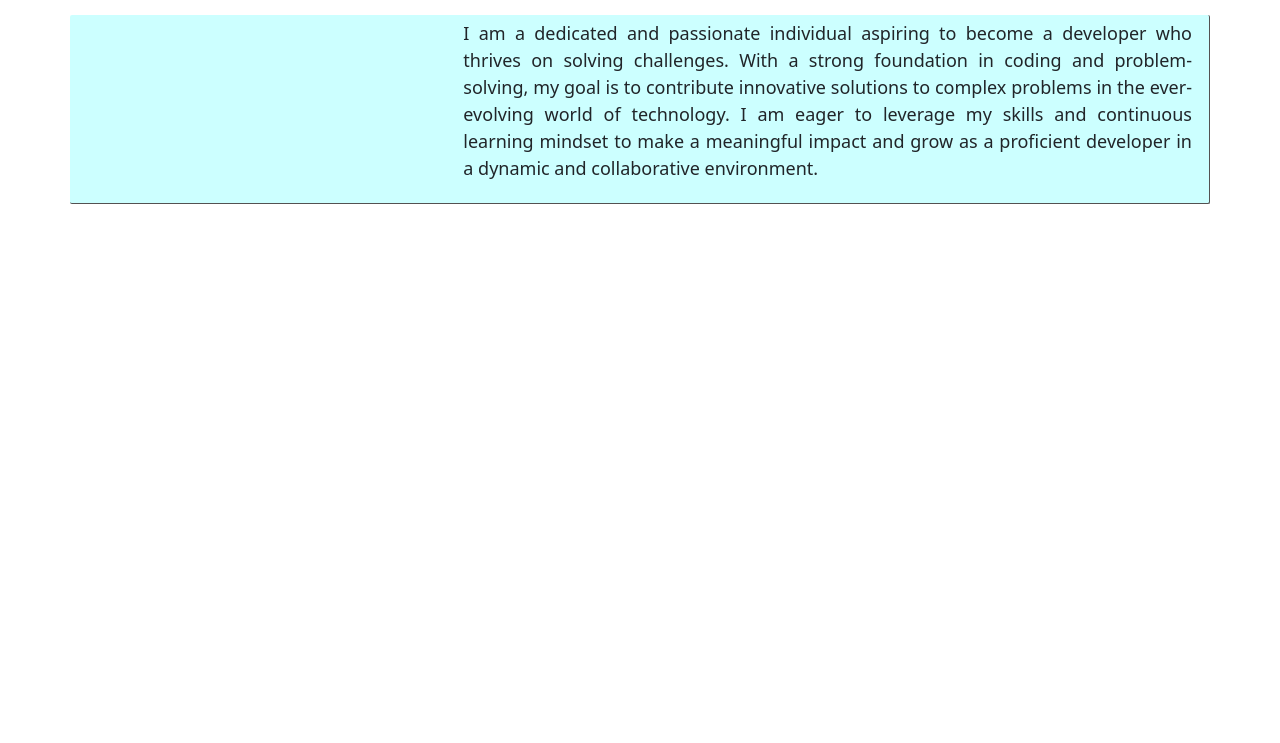
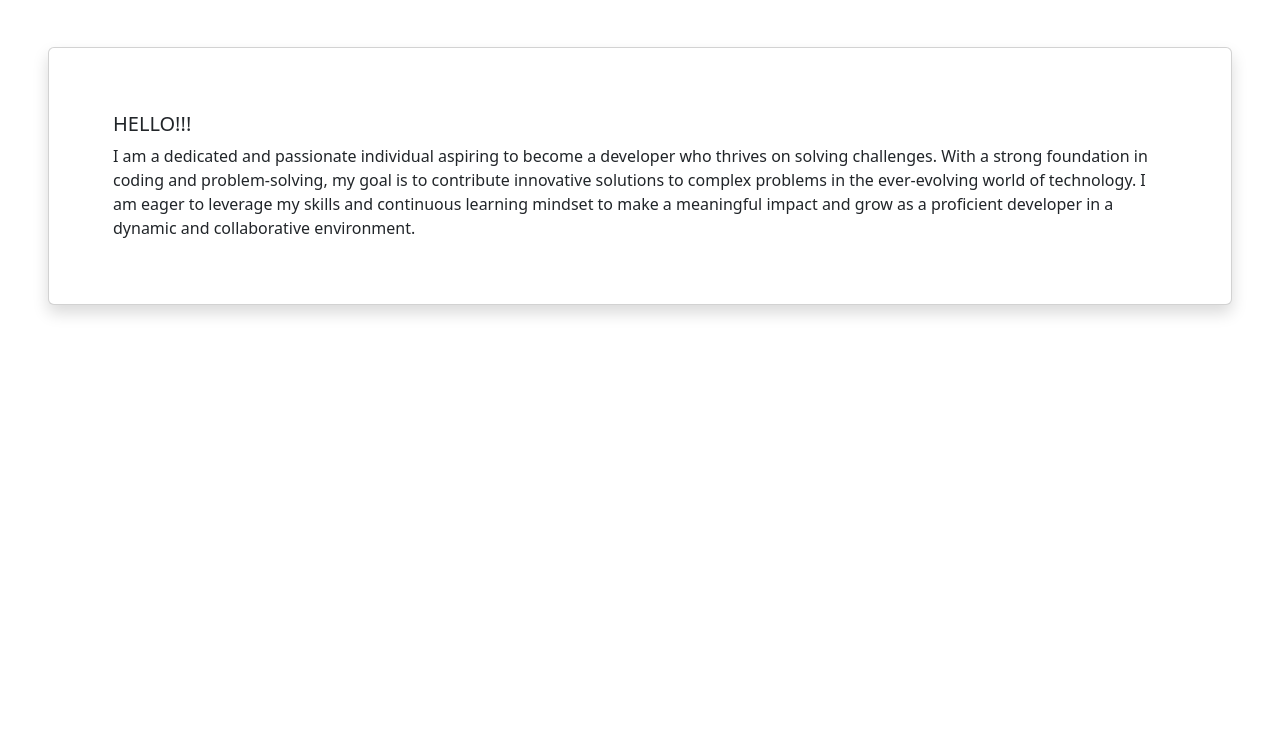
Before and after one commit to kranthi21/Profile, a website: page index.html in a window 1280 px wide. Shown: the part 57-800 px from the top of the page. Drawn offline with nearby package versions, Linux system fonts and the light colour scheme.

Commit message:
index nav left

```diff
--- a/index.html
+++ b/index.html
@@ -14,10 +14,10 @@
             .about{
                 height: 20rem;
                 padding: 2px;
-                background-color: rgb(0, 255, 255,0.2);
+                /* background-color: rgb(0, 255, 255,0.2); */
                 border-bottom: 1px solid #535151;
                 border-right: 1px solid #535151;
-                border-radius: 2px;
+                border-radius: 4px;
                 height: fit-content;
                 width: fit-content;
                 padding: 5px;
@@ -44,12 +44,12 @@
         <header>
             <nav class="navbar navbar-expand-lg bg-body-tertiary">
                 <div class="container-fluid">
-                  <a class="navbar-brand" href="#">Kranthi Kiran Akumarthi</a>
+                  <a class="navbar-brand" href="index.html">Kranthi Kiran Akumarthi</a>
                   <button class="navbar-toggler" type="button" data-bs-toggle="collapse" data-bs-target="#navbarNav" aria-controls="navbarNav" aria-expanded="false" aria-label="Toggle navigation">
                     <span class="navbar-toggler-icon"></span>
                   </button>
 
-                  <div class="collapse navbar-collapse" id="navbarNav">
+                  <div class="collapse navbar-collapse justify-content-end" id="navbarNav">
                     <ul class="navbar-nav">
                       <li class="nav-item">
                         <a class="nav-link active" aria-current="page" href="#">About</a>
@@ -58,10 +58,10 @@
                         <a class="nav-link" href="projects.html">Projects</a>
                       </li>
                       <li class="nav-item">
-                        <a class="nav-link" href="#">Skills</a>
+                        <a class="nav-link" href="skills.html">Skills</a>
                       </li>
                       <li class="nav-item">
-                        <a class="nav-link" href = "#">Education</a>
+                        <a class="nav-link" href = "achivements.html">Education</a>
                       </li>
                     </ul>
                   </div>
@@ -72,17 +72,18 @@
         <section class="buffer">
         </section>
 
-        <section id = "aboutme">
-            <div class="container text-center mt-3">
-                <div class="row about ">
-                  <div class="col-md-4 col-12 text-center">
-                    <!-- <img src="imresizer-1693062986638.jpg" alt="profile" width = "220px" height="290px" > -->
-                  </div>
-                  <div class="col-md-8 col-12">
-                    <p style="text-align: justify; font-size: large;">I am a dedicated and passionate individual aspiring to become a developer who thrives on solving challenges. With a strong foundation in coding and problem-solving, my goal is to contribute innovative solutions to complex problems in the ever-evolving world of technology. I am eager to leverage my skills and continuous learning mindset to make a meaningful impact and grow as a proficient developer in a dynamic and collaborative environment.</p>
-                  </div>
-                </div>
+        <section id = "aboutme ">
+
+          <div class="card shadow p-5 m-5" style="width: auto;">
+            <!-- <img src="..." class="card-img-top" alt="..."> -->
+            <div class="card-body">
+              <h5 class="card-title">HELLO!!!</h5>
+              <p class="card-text">I am a dedicated and passionate individual aspiring to become a developer who thrives on solving challenges.
+                With a strong foundation in coding and problem-solving, my goal is to contribute innovative solutions to complex problems in
+                the ever-evolving world of technology. I am eager to leverage my skills and continuous learning mindset to
+                make a meaningful impact and grow as a proficient developer in a dynamic and collaborative environment.</p>
             </div>
+          </div>
 
         </section>
 
```
Also changed, not shown: achivements.html (+2 -2 lines), projects.html (+2 -2 lines), skills.html (+2 -2 lines).
